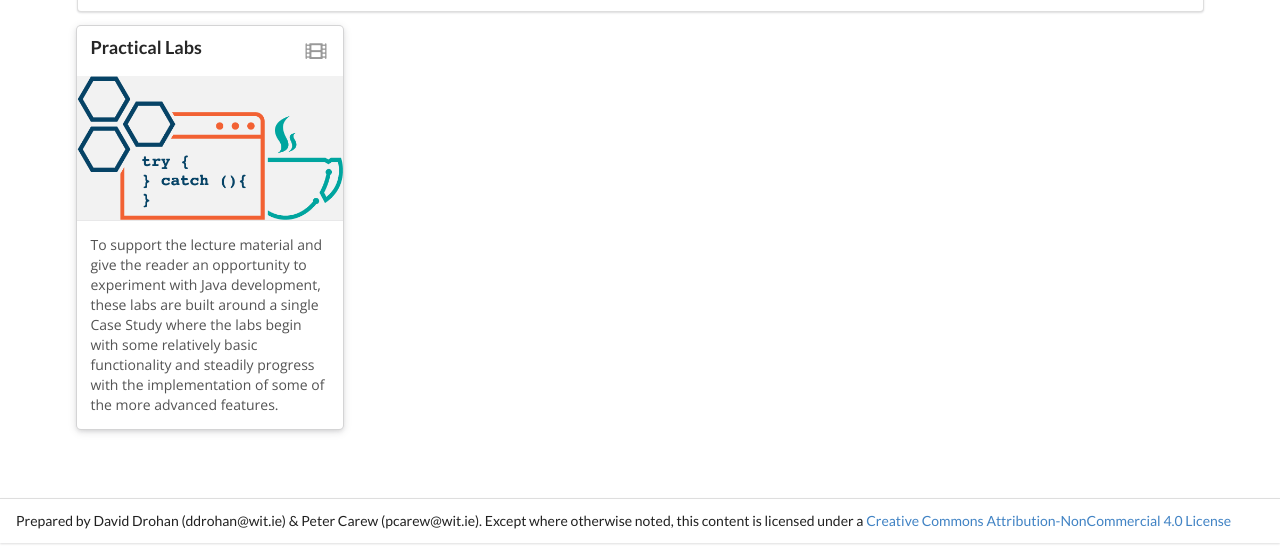
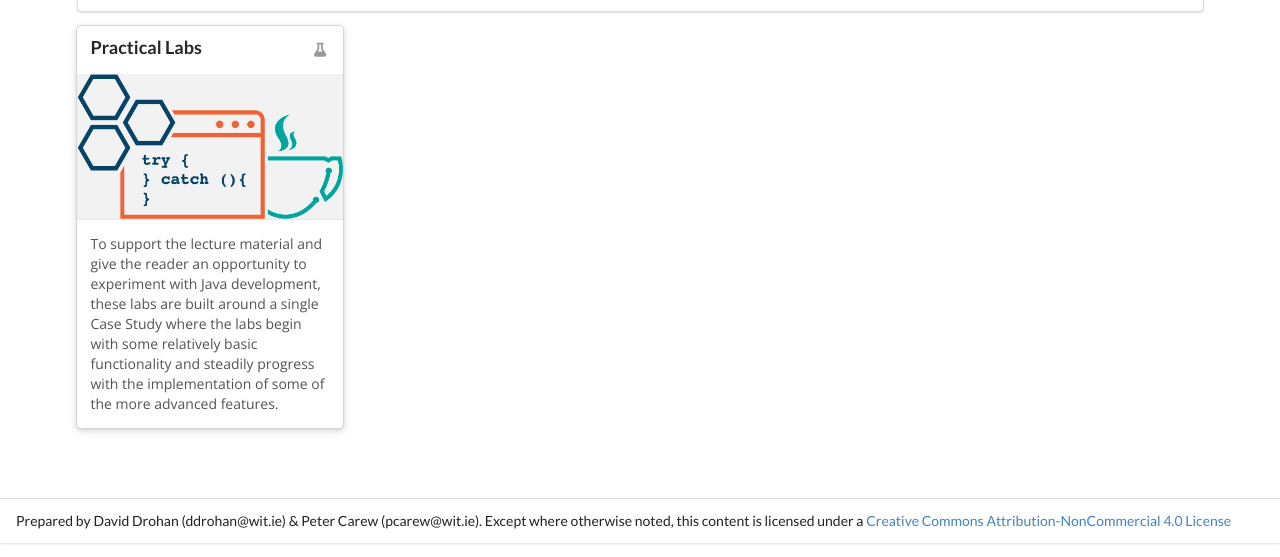
Before and after one commit to ddrohan/data-structures, a plain HTML site: page topic05-labs/index.html in a window 1280 px wide. Shown: the part 257-814 px from the top of the page. Drawn offline with nearby package versions, Linux system fonts and the light colour scheme; a small style sheet from the web is missing.

Commit message:
Update index.html

```diff
--- a/topic05-labs/index.html
+++ b/topic05-labs/index.html
@@ -97,7 +97,7 @@ figcaption
 
   <a class="ui raised link card" href="https://www.gitbook.com/book/ddrohan/data-structures-labs/details">
     <div class="content">
-        <div class="right floated meta"> <i class="film large icon"></i></div>
+        <div class="right floated meta"> <i class="film lab icon"></i></div>
         <div class="header"> Practical Labs </div>
     </div>
     <div class="image">
```
